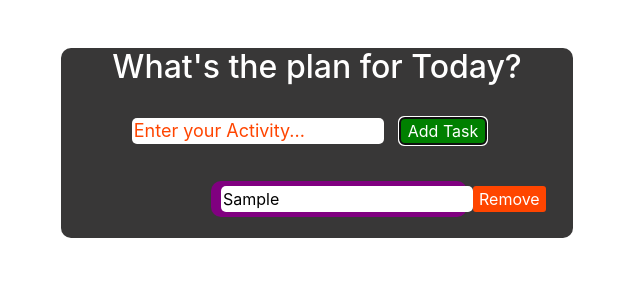
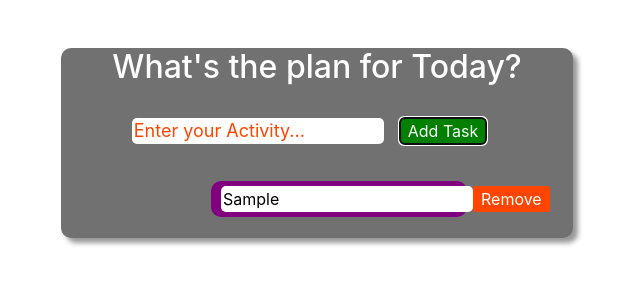
Before and after one commit to tanuja8/Todo, a React (Create React App) app: page / in a window 1280 px wide. Both pictures are taken after typing "Sample" into the empty fields and a click on the button "Add Task". Shown: the top 300 px of the page, without its empty margins (323-963 px from the left). Built offline with nearby package versions, Linux system fonts and the light colour scheme.

Commit message:
project updated

```diff
--- a/src/Component/Todo.css
+++ b/src/Component/Todo.css
@@ -1,6 +1,7 @@
 .todolist{
     width: 40%;
-    background: rgb(56, 55, 55);
+    background:  #727171;
+    box-shadow:5px 5px 5px #9a9999;
     margin: 0 auto;
     border-radius: 10px;
 }
--- a/src/Component/Todo.js
+++ b/src/Component/Todo.js
@@ -15,6 +15,7 @@ export default function Todo() {
      return updatedList
     })
   }
+
   return (
     <div className="todolist mt-5">
          <h2 className="text-white m-3">What's the plan for Today?</h2>
@@ -28,7 +29,7 @@ export default function Todo() {
               <div className="py-3 ">
              <div className='text-white  task_area'>
                <input type="text" value={data }></input>
-              <button className="R_btn">Remove</button>
+              <button className="R_btn px-2">Remove</button>
               </div>
               </div>
             )
```
